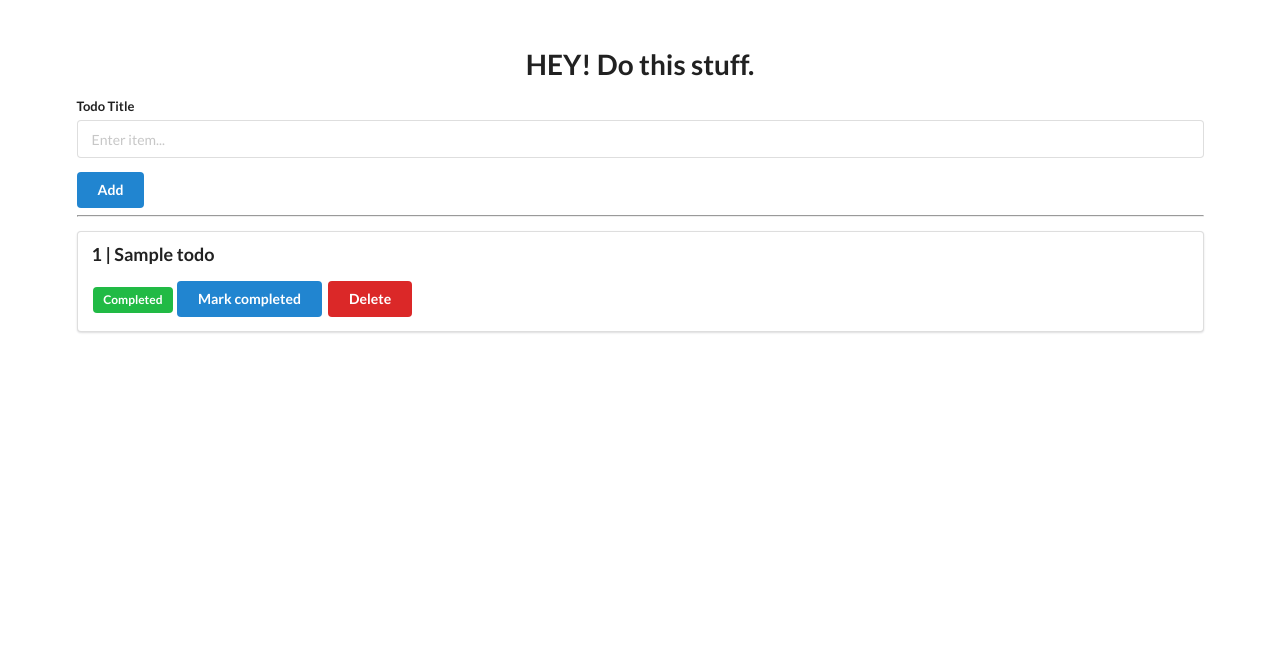
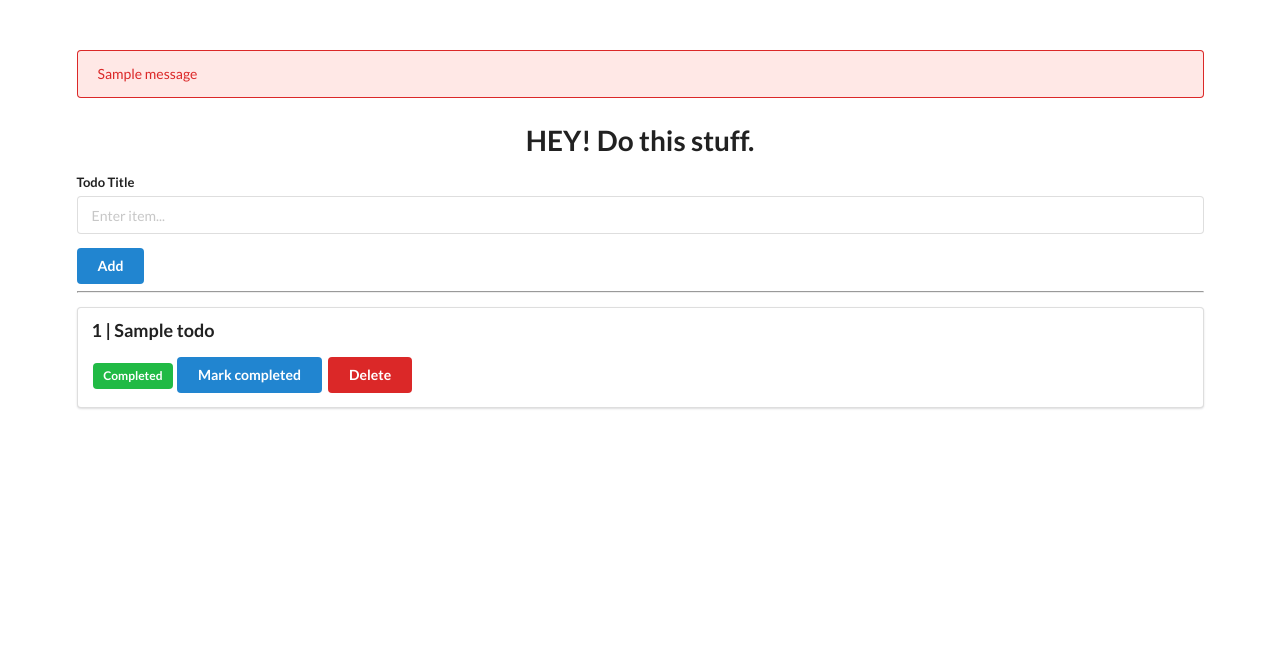
Before and after one commit to killhamster/todoapp, a Flask app: page / in a window 1280 px wide. Shown: the top 648 px of the page. Before the commit the page ends 333 px from the top, so only its background shows below. Run offline with Flask 2, Linux system fonts and the light colour scheme; tables that the repository leaves empty hold one stand-in row (values such as "Sample post"); one stand-in notice (Sample message) is shown.

Commit message:
adding error handling for blank items

```diff
--- a/core/routes.py
+++ b/core/routes.py
@@ -1,16 +1,20 @@
 from core import app, db
 from core.models import Todo
-from flask import Flask, render_template, request, redirect, url_for
+from flask import Flask, Markup, render_template, request, flash, redirect, url_for
+
+blank_error = Markup('<div class="header">ToDo item cannot be blank.</div><p>You need to enter an item.</p>')
 
 @app.route("/")
 def home():
     todo_list = Todo.query.all()
     return render_template("index.html", todo_list=todo_list)
 
-
 @app.route("/add", methods=["POST"])
 def add():
     title = request.form.get("title")
+    if not title:
+        flash(blank_error)
+        return redirect(url_for("home"))
     new_todo = Todo(title=title, complete=False)
     db.session.add(new_todo)
     db.session.commit()
--- a/core/templates/base.html
+++ b/core/templates/base.html
@@ -12,8 +12,20 @@
 
 <body>
     <div style="margin-top: 50px;" class="ui container">
-        {% block content %} {% endblock %}
+        <div class="container mt-3">
+            {% for message in get_flashed_messages() %}
+            <div class="ui red error message">
+                {{ message }}
+            </div>
+            {% endfor %}
+            {% block content %} {% endblock %}
+        </div>
     </div>
-</body>
+    <script>
+        $('.message .close').on('click', function() {
+            $(this).closest('.message').transition('slide');
+        });
+    </script>
+    </body>
 
 </html>
```
